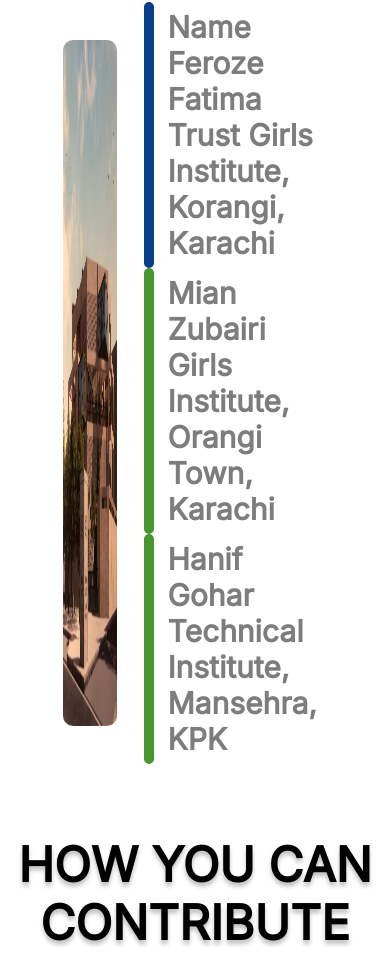
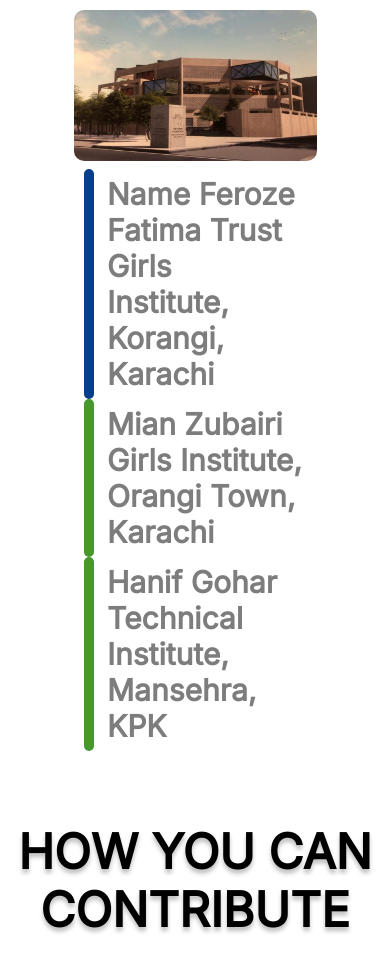
Before and after one commit to mubeen25/THF-React, a React (Vite) app: page / in a window 390 px wide. Shown: the part 7474-8435 px from the top of the page. Built offline with nearby package versions, Linux system fonts and the light colour scheme.

Commit message:
fixed responsiveness in upcomming institutes

```diff
--- a/src/Components/UpcomingInstitutions.jsx
+++ b/src/Components/UpcomingInstitutions.jsx
@@ -34,11 +34,11 @@ const UpcomingInstitutions = () => {
                 <div className="container-fluid">
                     <h1 className="heading text-center" >UPCOMING INSTITUTE</h1>
                         <div className="row d-flex .justify-content-center .align-items-center p-5">
-                            <div className="col  changing_image">
+                            <div className="col-md  changing_image">
                                 <img  src={image} alt="" className="image-transition "/>
                             </div>
                             <div className="col  container_line_options">
-                                <div className="align-start">
+                                <div className="align-start ps-4">
                                     <span className={active == 1? 'option_line active': 'option_line'}></span>
                                     <button className="btn "
                                     onClick={() => handleImageChange(feroz,1)}
@@ -52,18 +52,18 @@ const UpcomingInstitutions = () => {
                                     </button>
                                 </div>
 
-                                <div className="align-start">
+                                <div className="align-start ps-4">
                                     <span className={active == 2? 'option_line active': 'option_line'}></span>
                                     <button className="btn "
                                     onClick={() => handleImageChange(orangi,2)}
                                     >
-                                        Mian Zubairi Girls Institute,
-                                        Orangi Town, Karachi
+                                        Mian Zubairi Girls Institute,<br/>
+                                        Orangi Town, <br/>Karachi
                                     </button>
 
 
                                 </div>
-                                <div className="align-start">
+                                <div className="align-start ps-4">
                                     <span className={active == 3? 'option_line active': 'option_line'}></span>
                                     <button className="btn"
                                     onClick={() => handleImageChange(mansehra,3)}
```
